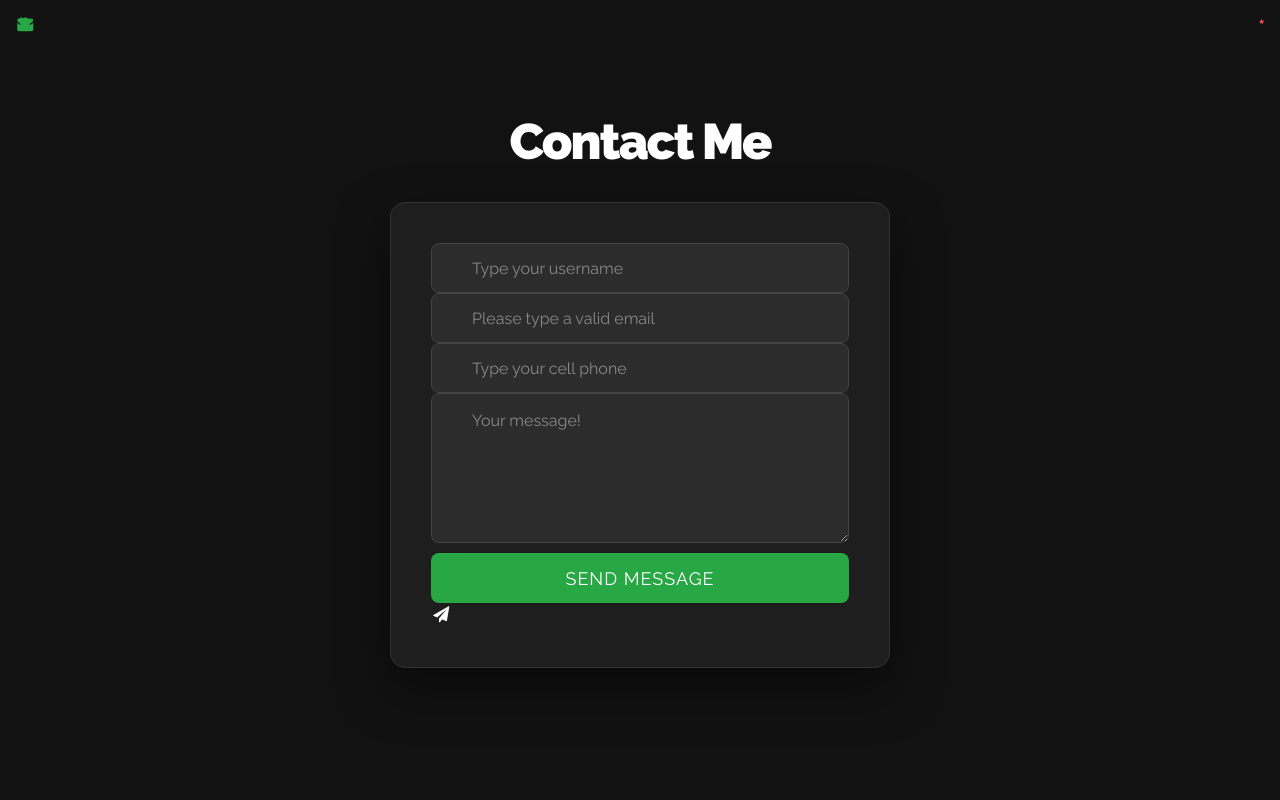
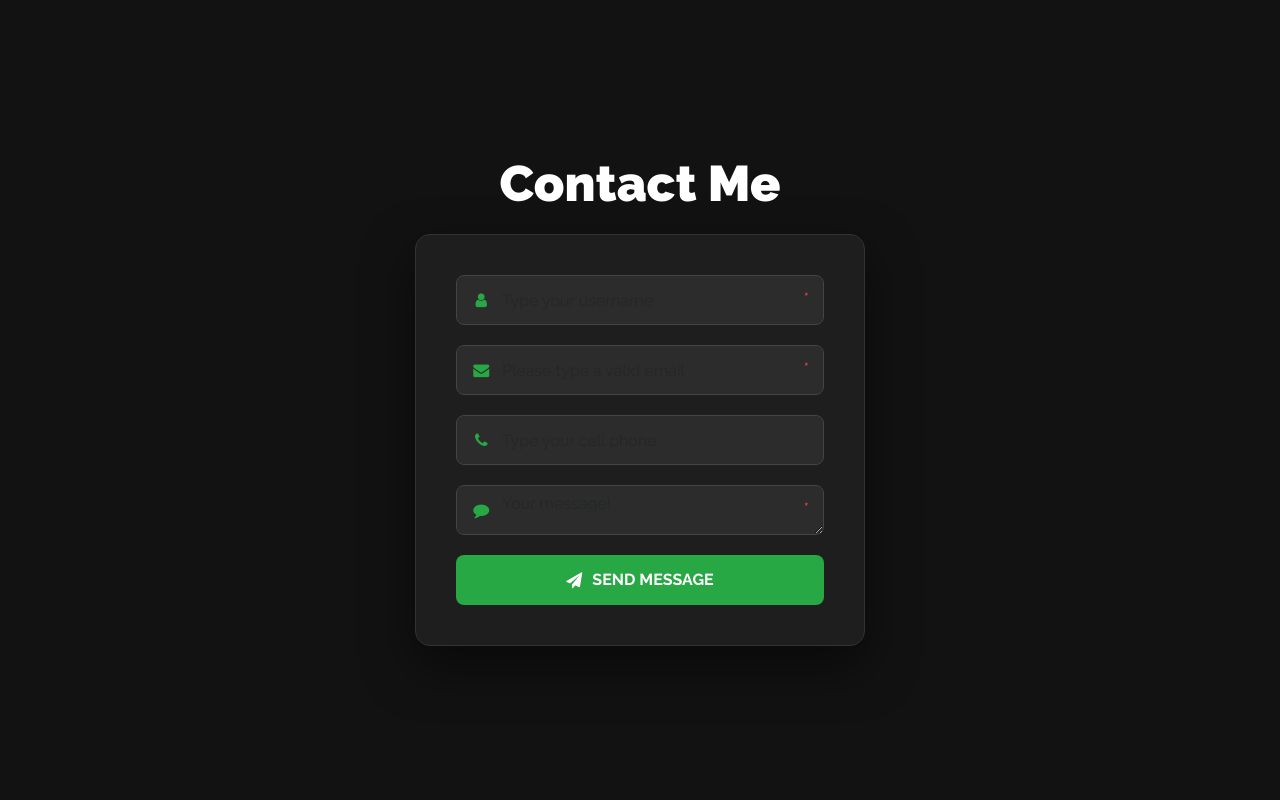
Before and after one commit to breskella/contact-form, a PHP site: page / in a window 1280 px wide. Run offline with PHP 8.4, Linux system fonts and the light colour scheme.

Commit message:
Center the form and fix icons position

```diff
--- a/css/contact.css
+++ b/css/contact.css
@@ -1,117 +1,76 @@
-/* الخلفية العامة - أسود فخم */
 body {
     background-color: #121212;
     font-family: 'Raleway', sans-serif;
     display: flex;
+    flex-direction: column; /* يخلي العنوان فوق الفورم وكله في النص */
     align-items: center;
     justify-content: center;
     min-height: 100vh;
     margin: 0;
 }
 
-/* عنوان الصفحة - خليناه أبيض عشان يبان */
 h1 {
     font-weight: 900;
     font-size: 50px;
-    letter-spacing: -2px;
     color: #ffffff;
-    text-align: center;
-    margin-bottom: 30px;
+    margin-bottom: 20px;
 }
 
-/* الفورم - ضفنا خلفية غامقة وضل احترافي */
 .contact-form {
     background-color: #1e1e1e;
     padding: 40px;
     border-radius: 15px;
-    max-width: 500px;
-    width: 100%;
-    margin: 20px auto;
+    width: 450px; /* ثبتنا العرض عشان يبقى متناسق */
     box-shadow: 0 20px 50px rgba(0, 0, 0, 0.5);
-    border: 1px solid #333; /* حدود خفيفة جداً */
+    border: 1px solid #333;
 }
 
-/* حقول الإدخال - تعديل الألوان لتناسب المود الغامق */
+.form-group {
+    position: relative; /* مهم جداً عشان الأيقونات تظهر جوه الحقل */
+    margin-bottom: 20px;
+}
+
 .contact-form .form-control {
     background-color: #2c2c2c;
     border: 1px solid #444;
     color: #fff;
-    padding-left: 40px;
+    padding-left: 45px !important; /* وسعنا مكان الأيقونة */
     height: 50px;
     border-radius: 8px;
-    transition: all 0.3s ease-in-out;
 }
 
-/* لما تضغطي على الحقل */
-.contact-form .form-control:focus {
-    background-color: #333;
-    border-color: #28a745;
-    box-shadow: none;
-    color: #fff;
-}
-
-/* لون الـ Placeholder */
-.form-control::placeholder {
-    color: #888;
-}
-
-/* أيقونات الحقول */
-.contact-form .form-group i {
+/* الأيقونات جوه الحقول */
+.form-group i:not(.send-icon) {
     position: absolute;
-    top: 16px;
     left: 15px;
-    color: #28a745; /* خليت الأيقونات خضراء زي الزرار عشان التناسق */
-    font-size: 16px;
-    z-index: 2;
+    top: 17px;
+    color: #28a745;
+    z-index: 5;
 }
 
 /* النجمة الحمراء */
-.contact-form .asterisx {
-    font-size: 20px;
-    color: #ff4d4d;
+.asterisx {
     position: absolute;
     right: 15px;
     top: 12px;
+    color: #ff4d4d;
+    z-index: 5;
 }
 
-/* التعديل لـ textarea */
-.contact-form textarea.form-control {
-    height: 150px !important;
-    padding-top: 15px;
-}
-
-/* زر الإرسال - شيك وعريض */
-.contact-form .btn-success {
+/* الزرار */
+.btn-success {
     background-color: #28a745;
     border: none;
     width: 100%;
     height: 50px;
-    font-size: 18px;
-    text-transform: uppercase;
-    letter-spacing: 1px;
-    margin-top: 10px;
+    font-weight: bold;
+    display: flex;
+    align-items: center;
+    justify-content: center;
+    gap: 10px; /* مسافة بين الأيقونة والكلمة */
     border-radius: 8px;
-    cursor: pointer;
-    transition: 0.3s;
 }
 
-.contact-form .btn-success:hover {
-    background-color: #218838;
-    transform: translateY(-2px);
+.send-icon {
+    font-size: 14px;
 }
-
-/* أيقونة الزرار */
-.send-icon {
-    margin-right: 10px;
-    color: #fff !important;
-    position: static !important; /* لغينا الـ absolute عشان نوسطها */
-}
-
-/* الموبايل */
-@media (max-width: 576px) {
-    .contact-form {
-        padding: 20px;
-        margin: 10px;
-    }
-    h1 { font-size: 32px; }
-}
--- a/index.html
+++ b/index.html
@@ -13,42 +13,43 @@
     <link href="https://fonts.googleapis.com/css2?family=Raleway:wght@100..900&family=Roboto:wght@100..900&display=swap" rel="stylesheet">
 </head>
 <body>
-
-    <div class="container">
+    <div class="contact-wrapper">
         <h1 class="text-center">Contact Me</h1>
 
         <form class="contact-form" action="#" method="POST">
             <div class="form-group">
-                <input class="username form-control" type="text" name="username" placeholder="Type your username" required>
                 <i class="fa fa-user fa-fw"></i>
+                <input class="form-control" type="text" name="username" placeholder="Type your username" required>
                 <span class="asterisx">*</span>
             </div>
 
             <div class="form-group">
-                <input class="email form-control" type="email" name="email" placeholder="Please type a valid email" required>
                 <i class="fa fa-envelope fa-fw"></i>
+                <input class="form-control" type="email" name="email" placeholder="Please type a valid email" required>
                 <span class="asterisx">*</span>
             </div>
 
             <div class="form-group">
+                <i class="fa fa-phone fa-fw"></i>
                 <input class="form-control" type="tel" name="cellphone" placeholder="Type your cell phone">
-                <i class="fa fa-phone fa-fw"></i>
             </div>
 
             <div class="form-group">
-                <textarea class="message form-control" name="message" placeholder="Your message!"></textarea>
+                <i class="fa fa-comment fa-fw"></i>
+                <textarea class="form-control" name="message" placeholder="Your message!"></textarea>
                 <span class="asterisx">*</span>
             </div>
 
-            <div class="form-group">
-                <input type="submit" class="btn btn-success submit" value="Send Message">
-                <i class="fa fa-send fa-fw send-icon"></i>
-            </div>
+            <button type="submit" class="btn btn-success">
+                <i class="fa fa-send send-icon"></i> SEND MESSAGE
+            </button>
         </form>
     </div>
 
     <script src="js/jquery-1.12.4.min.js"></script>
     <script src="js/bootstrap.min.js"></script>
     <script src="js/custom.js"></script>
+
+
 </body>
 </html>
```
Also changed, not shown: 1 other file.
